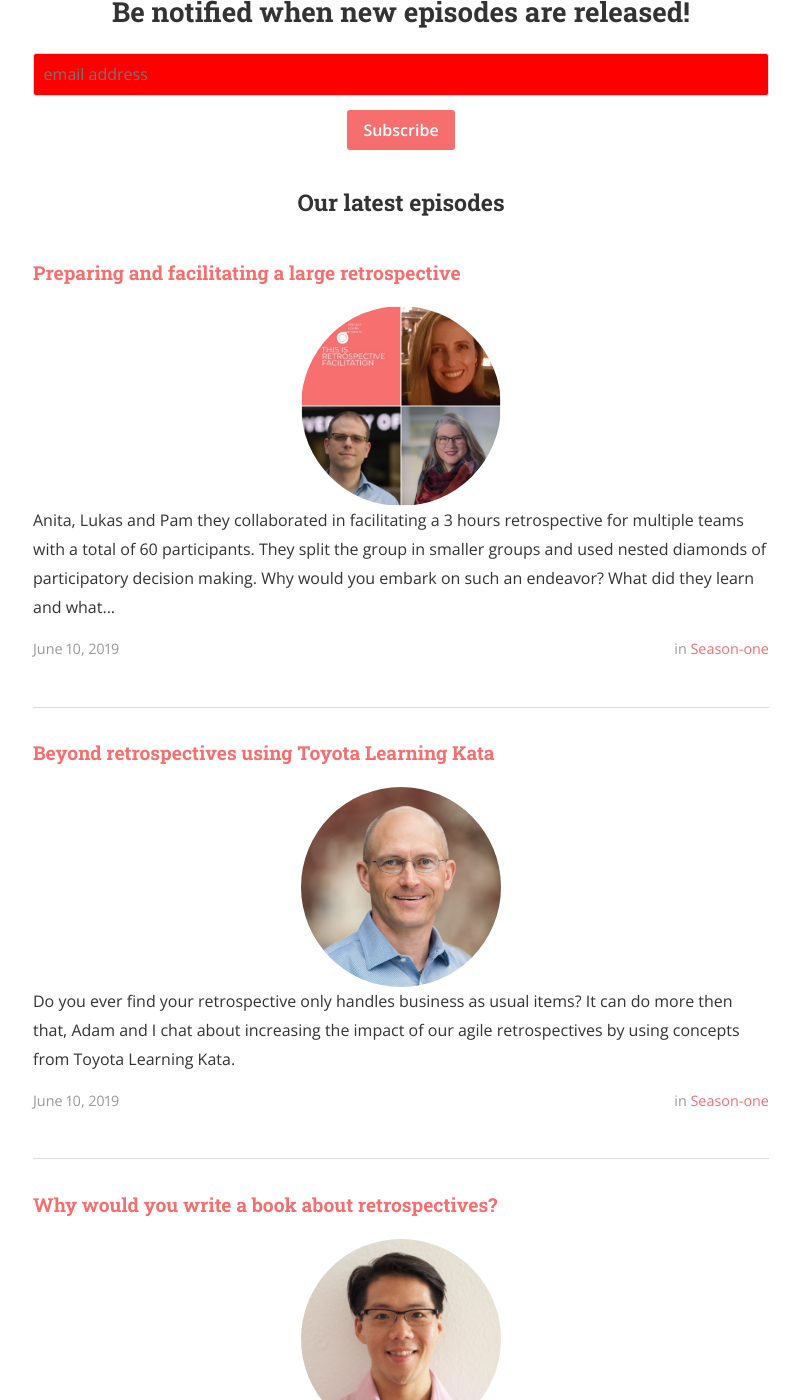
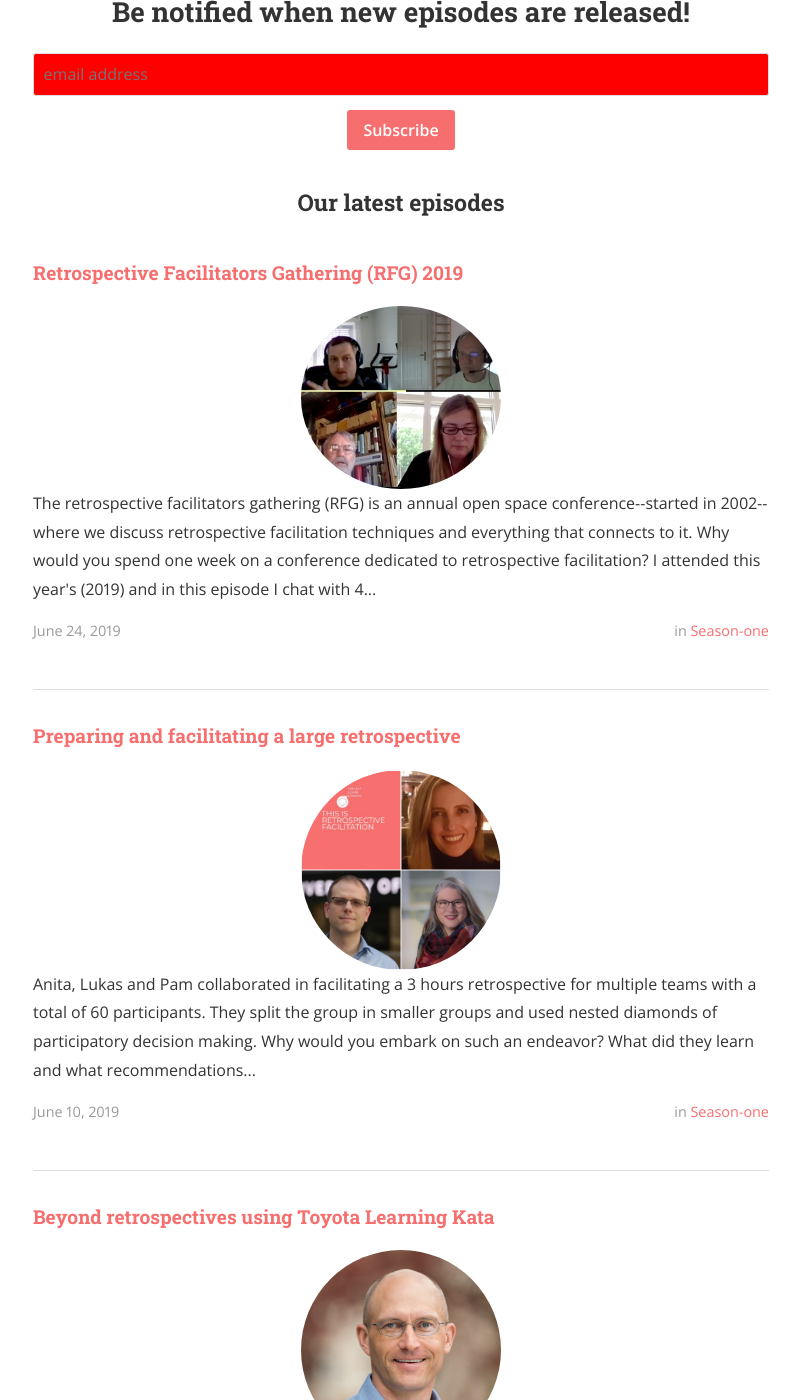
Before and after one commit to agenteo/thisisretrospectivefacilitation.com, a Jekyll site: the page built from index.html, in a window 1280 px wide and 1400 px high, scrolled down 618 px. Shown: the whole window, without its empty margins (239-1039 px from the left). Built offline with Jekyll 4.4.1, drawn with Linux system fonts in a browser that asks for light colours; nearby versions of some CDN libraries; the list of posts is cut into pages by our own code; comment, search, counter and statistics services are not loaded; some of the changed text lies outside the part shown.

Commit message:
RFG article

```diff
--- a/_posts/2019-06-17-preparing-and-facilitating-a-large-retrospective.md
+++ b/_posts/2019-06-17-preparing-and-facilitating-a-large-retrospective.md
@@ -6,11 +6,11 @@ comments: true
 date: 2019-06-10
 author: Pam Clavier & Lukas Klose & Siebold Anita
 authorImage: anita_lukas_pam.jpg
-excerpt: Anita, Lukas and Pam they collaborated in facilitating a 3 hours retrospective for multiple teams with a total of 60 participants. They split the group in smaller groups and used nested diamonds of participatory decision making. Why would you embark on such an endeavor? What did they learn and what recommendations they have for facilitators about to handle a group this large?
+excerpt: Anita, Lukas and Pam collaborated in facilitating a 3 hours retrospective for multiple teams with a total of 60 participants. They split the group in smaller groups and used nested diamonds of participatory decision making. Why would you embark on such an endeavor? What did they learn and what recommendations they have for facilitators about to handle a group this large?
 categories: [season-one]
 ---
 
-Anita, Lukas and Pam they collaborated in facilitating a retrospective for multiple teams with a total of 60 participants. They split the group in smaller groups and used nested diamonds of participatory decision making (from Kaner’s book).
+Anita, Lukas and Pam  collaborated in facilitating a retrospective for multiple teams with a total of 60 participants. They split the group in smaller groups and used nested diamonds of participatory decision making (from Kaner’s book).
 
 They wrote a detailed blog post https://www.agile42.com/en/blog/2018/09/05/how-we-facilitated-all-hands-retrospective-60-people-three-hours/ but I wanted to ask a few more questions.
 
--- /dev/null
+++ b/_posts/2019-06-24-retrospective-facilitators-gathering-2019.md
@@ -0,0 +1,38 @@
+---
+layout: post
+title:  Retrospective Facilitators Gathering (RFG) 2019
+permalink: /episodes/retrospective-facilitators-gathering-2019
+comments: true
+date: 2019-06-24
+author: "Veit Richter, Malte Sussdorff, Aino Corry, George Dinwiddie"
+authorImage: rfg-2019-guests.jpg
+excerpt: The retrospective facilitators gathering (RFG) is an annual open space conference--started in 2002--where we discuss retrospective facilitation techniques and everything that connects to it. Why would you spend one week on a conference dedicated to retrospective facilitation? I attended this year's (2019) and in this episode I chat with 4 others attendees and we will tell you what we got out of it.
+categories: [season-one]
+---
+
+In this episode I have 4 guests: Veit Richter, Malte Sussdorff, Aino Corry, George Dinwiddie. I was with them and about 20 other folks in Massachusetts for a 5 days open space conference.
+
+<iframe width="100%" height="166" scrolling="no" frameborder="no" allow="autoplay" src="https://w.soundcloud.com/player/?url=https%3A//api.soundcloud.com/tracks/640986156%3Fsecret_token%3Ds-PuLaw&color=%23ff5500&auto_play=false&hide_related=false&show_comments=true&show_user=true&show_reposts=false&show_teaser=true"></iframe>
+
+<img class="regular" src="/assets/rfg-2019-group-photo.jpg" alt="group photo">
+
+The retrospective facilitators gathering is a yearly open space conference--started in 2002--where we discuss retrospective facilitation techniques and everything that connects to it.
+
+<img class="regular" src="/assets/rfg-2019-history.jpg" alt="Started in 2002 from a Norm Kerth idea">
+
+Why would you spend one week on a conference dedicated to retrospective facilitation? I attended this year's (2019) and in this episode I chat with 4 others attendees and we will tell you what we got out of it.
+
+Andy--another participant of RFG 2019 who's not on the show--wrote a detailed blog post of his experience https://www.linkedin.com/pulse/my-personal-retrospective-facilitator-gathering-2019-andreas-schliep/.
+
+## Guests
+
+<img width="200px" src="/assets/{{page.authorImage}}" alt="{{page.author}}">
+
+* Veit Richter
+* Malte Sussdorff
+* Aino Corry
+* George Dinwiddie
+
+---
+
+Music used in intro/outro is by Krakatoa https://krackatoa.bandcamp.com/album/running-with-wise-fools
```
Also changed, not shown: assets/rfg-2019-forest.jpg (added), assets/rfg-2019-group-photo.jpg (added), assets/rfg-2019-guests.jpg (added), assets/rfg-2019-history.jpg (added), assets/rfg-2019-sun.jpg (added).
